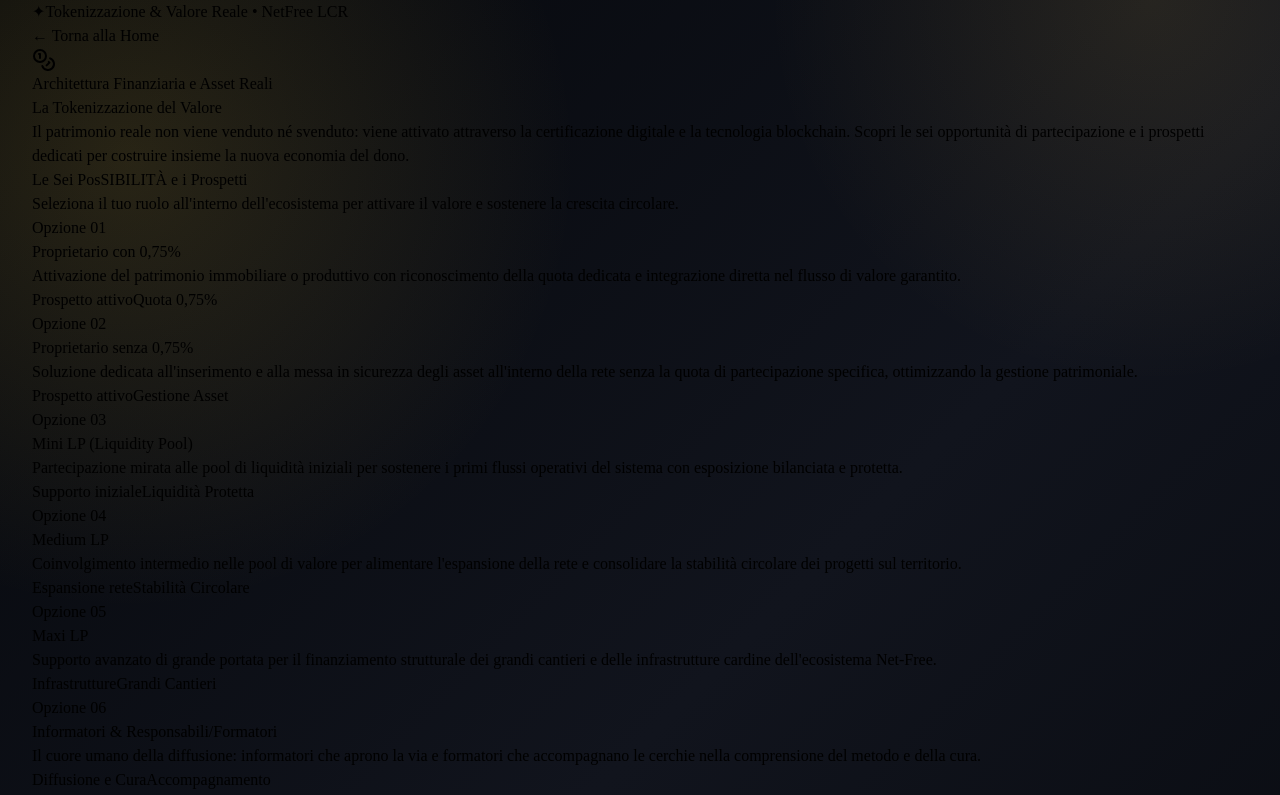
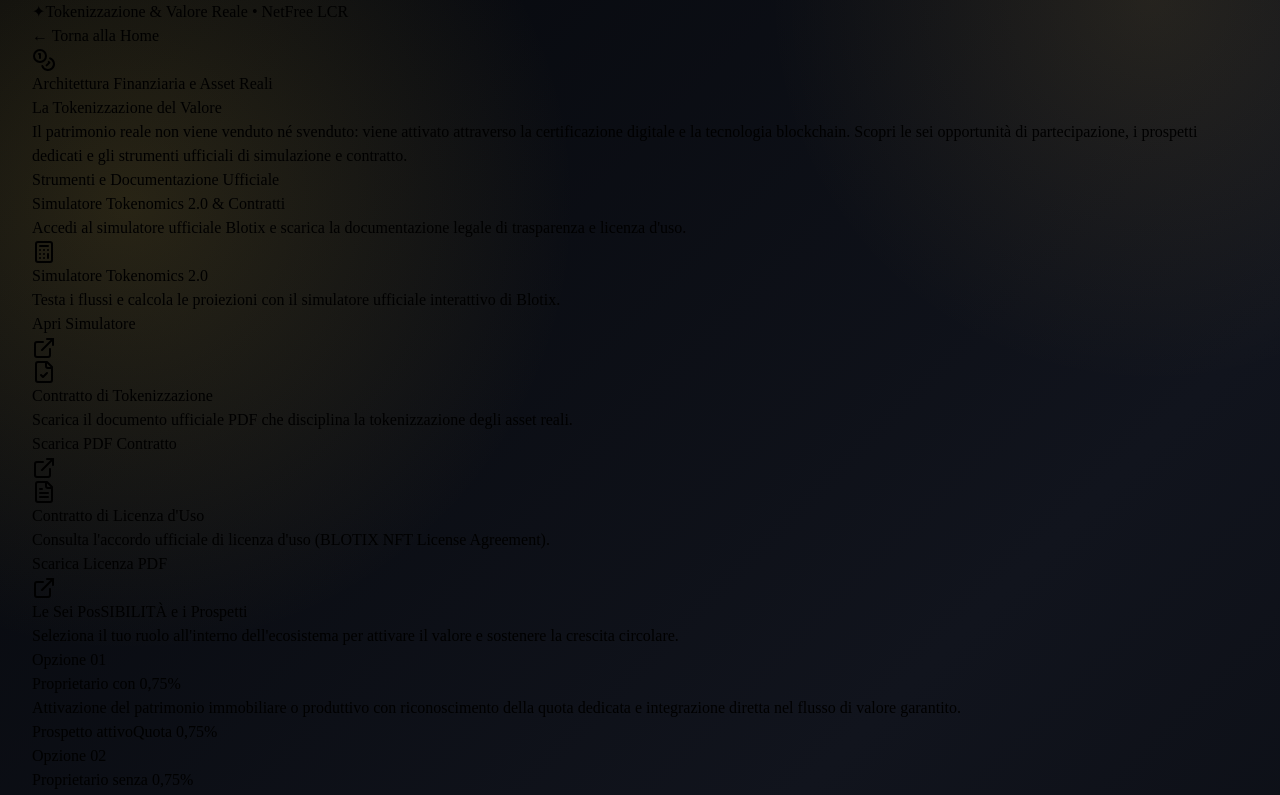
Before and after one commit to railim45-maker/LCR-Netfree-RWA, a React (Vite) app in the folder client/: page /tokenizzazione in a window 1280 px wide. Shown: the top 795 px of the page. Built offline with nearby package versions, Linux system fonts and the light colour scheme.

Commit message:
Enhance TokenizzazionePage with new features
Updated text content and added new sections for simulation tools and official contracts.

```diff
--- a/client/src/pages/TokenizzazionePage.tsx
+++ b/client/src/pages/TokenizzazionePage.tsx
@@ -1,5 +1,5 @@
 import React, { useState } from 'react';
-import { Sparkles, ArrowRight, ExternalLink, ShieldCheck, Coins, Users, FileText, CheckCircle2, MessageCircle } from 'lucide-react';
+import { Sparkles, ArrowRight, ExternalLink, ShieldCheck, Coins, Users, FileText, CheckCircle2, MessageCircle, Calculator, FileCheck } from 'lucide-react';
 
 export default function TokenizzazionePage() {
   const [formData, setFormData] = useState({ nome: '', email: '', telefono: '', interesse: 'Proprietario con 0,75%' });
@@ -41,8 +41,81 @@ export default function TokenizzazionePage() {
             La Tokenizzazione del Valore
           </h1>
           <p className="text-base md:text-lg text-stone-600 leading-relaxed font-light font-serif">
-            Il patrimonio reale non viene venduto né svenduto: viene attivato attraverso la certificazione digitale e la tecnologia blockchain. Scopri le sei opportunità di partecipazione e i prospetti dedicati per costruire insieme la nuova economia del dono.
+            Il patrimonio reale non viene venduto né svenduto: viene attivato attraverso la certificazione digitale e la tecnologia blockchain. Scopri le sei opportunità di partecipazione, i prospetti dedicati e gli strumenti ufficiali di simulazione e contratto.
           </p>
+        </div>
+
+        {/* SEZIONE SIMULATORE E CONTRATTI UFFICIALI BLOTIX */}
+        <div className="p-10 md:p-12 rounded-[2.5rem] bg-gradient-to-br from-amber-50/80 via-white to-stone-50 border border-amber-200 shadow-xl space-y-8">
+          <div className="text-center space-y-2 max-w-lg mx-auto">
+            <span className="text-xs uppercase tracking-[3px] text-amber-800 font-serif font-semibold">Strumenti e Documentazione Ufficiale</span>
+            <h3 className="text-2xl font-serif font-bold text-stone-900">Simulatore Tokenomics 2.0 & Contratti</h3>
+            <p className="text-stone-600 text-sm font-light font-serif">Accedi al simulatore ufficiale Blotix e scarica la documentazione legale di trasparenza e licenza d'uso.</p>
+          </div>
+
+          <div className="grid grid-cols-1 md:grid-cols-3 gap-6 pt-2">
+
+            <a
+              href="https://www.blotix.io/index.php/tokenomics-2-0-simulatore"
+              target="_blank"
+              rel="noopener noreferrer"
+              className="p-6 rounded-3xl bg-white border border-stone-200 hover:border-amber-400 shadow-md transition-all flex flex-col justify-between group space-y-4"
+            >
+              <div className="space-y-2">
+                <div className="w-10 h-10 rounded-xl bg-amber-100 text-amber-900 flex items-center justify-center font-bold">
+                  <Calculator className="w-5 h-5 text-amber-700" />
+                </div>
+                <h4 className="font-serif font-bold text-lg text-stone-900 group-hover:text-amber-800 transition-colors">Simulatore Tokenomics 2.0</h4>
+                <p className="text-xs text-stone-600 font-light leading-relaxed">
+                  Testa i flussi e calcola le proiezioni con il simulatore ufficiale interattivo di Blotix.
+                </p>
+              </div>
+              <span className="inline-flex items-center gap-1.5 text-xs font-serif font-semibold text-amber-900 pt-2">
+                Apri Simulatore <ExternalLink className="w-3.5 h-3.5" />
+              </span>
+            </a>
+
+            <a
+              href="https://www.blotix.io/images/doc/Contratto_Tokenization_Blotix.pdf"
+              target="_blank"
+              rel="noopener noreferrer"
+              className="p-6 rounded-3xl bg-white border border-stone-200 hover:border-amber-400 shadow-md transition-all flex flex-col justify-between group space-y-4"
+            >
+              <div className="space-y-2">
+                <div className="w-10 h-10 rounded-xl bg-amber-100 text-amber-900 flex items-center justify-center font-bold">
+                  <FileCheck className="w-5 h-5 text-amber-700" />
+                </div>
+                <h4 className="font-serif font-bold text-lg text-stone-900 group-hover:text-amber-800 transition-colors">Contratto di Tokenizzazione</h4>
+                <p className="text-xs text-stone-600 font-light leading-relaxed">
+                  Scarica il documento ufficiale PDF che disciplina la tokenizzazione degli asset reali.
+                </p>
+              </div>
+              <span className="inline-flex items-center gap-1.5 text-xs font-serif font-semibold text-amber-900 pt-2">
+                Scarica PDF Contratto <ExternalLink className="w-3.5 h-3.5" />
+              </span>
+            </a>
+
+            <a
+              href="https://www.blotix.io/images/doc/BLOTIX_NFT_License_Agreement.pdf"
+              target="_blank"
+              rel="noopener noreferrer"
+              className="p-6 rounded-3xl bg-white border border-stone-200 hover:border-amber-400 shadow-md transition-all flex flex-col justify-between group space-y-4"
+            >
+              <div className="space-y-2">
+                <div className="w-10 h-10 rounded-xl bg-amber-100 text-amber-900 flex items-center justify-center font-bold">
+                  <FileText className="w-5 h-5 text-amber-700" />
+                </div>
+                <h4 className="font-serif font-bold text-lg text-stone-900 group-hover:text-amber-800 transition-colors">Contratto di Licenza d'Uso</h4>
+                <p className="text-xs text-stone-600 font-light leading-relaxed">
+                  Consulta l'accordo ufficiale di licenza d'uso (BLOTIX NFT License Agreement).
+                </p>
+              </div>
+              <span className="inline-flex items-center gap-1.5 text-xs font-serif font-semibold text-amber-900 pt-2">
+                Scarica Licenza PDF <ExternalLink className="w-3.5 h-3.5" />
+              </span>
+            </a>
+
+          </div>
         </div>
 
         {/* LE SEI POSSIBILITÀ E PROSPETTI */}
```
